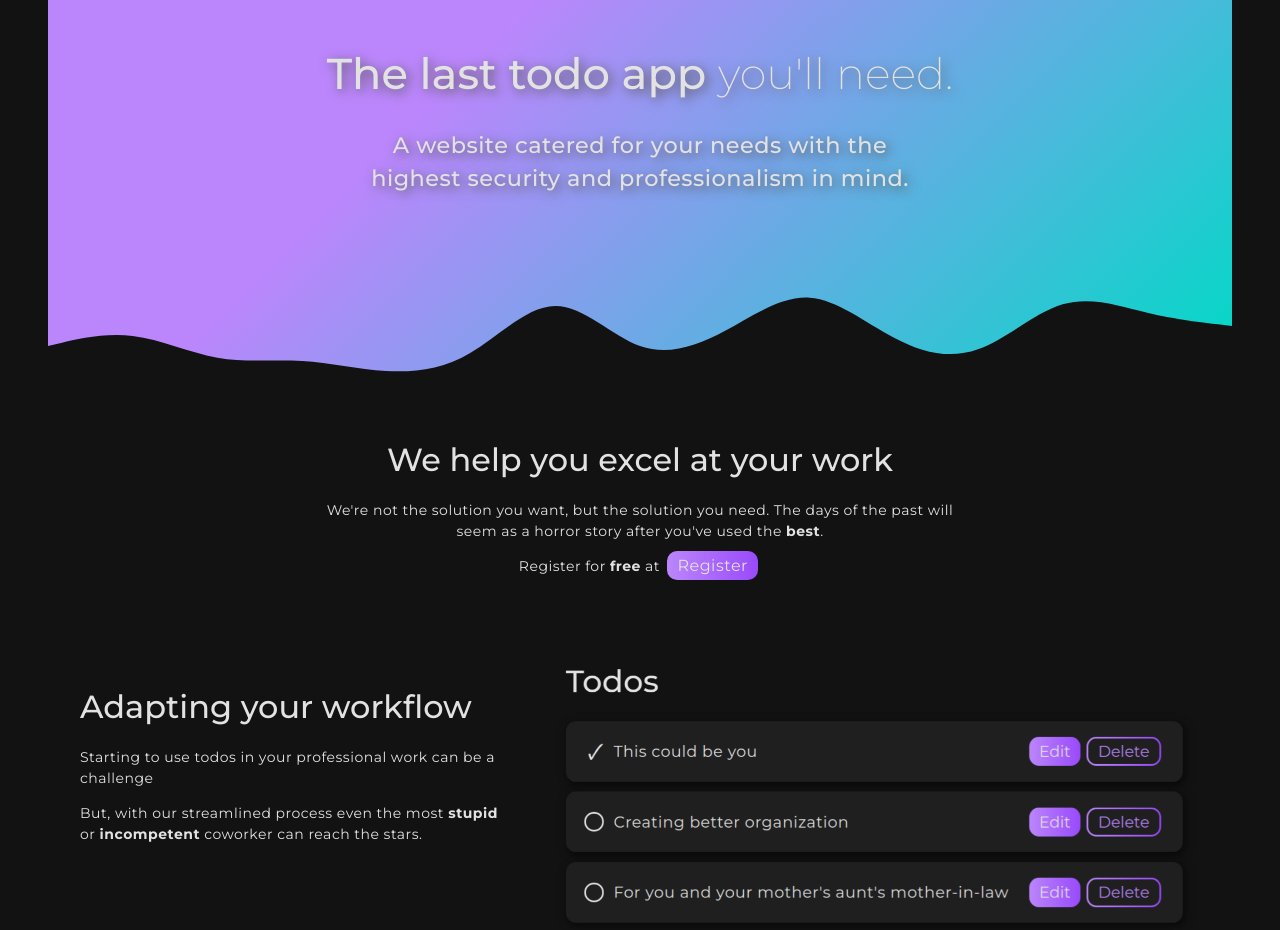
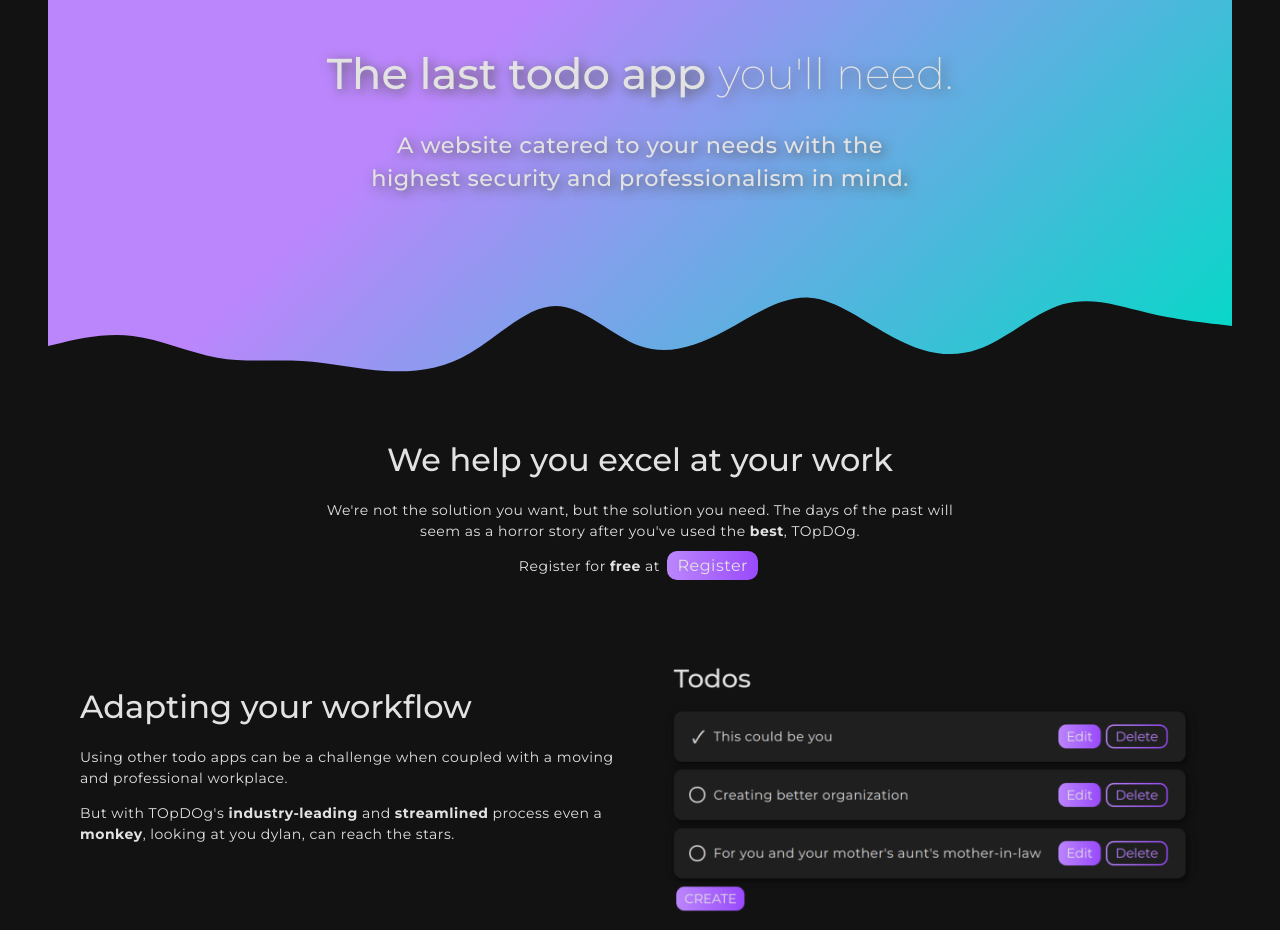
Before and after one commit to n3wsw3/todo-app-with-api-auth, a Nuxt app: page / in a window 1280 px wide. Shown: the part 240-1170 px from the top of the page. Built offline with nearby package versions, Linux system fonts and the light colour scheme.

Commit message:
Changed name of app

```diff
--- a/components/Nav/Bar.vue
+++ b/components/Nav/Bar.vue
@@ -1,6 +1,6 @@
 <template>
   <nav class="main-wrapper">
-    <RouterLink to="/" class="logo">Todo App</RouterLink>
+    <RouterLink to="/" class="logo">TOpDOg</RouterLink>
     <div>
       <ClientOnly v-if="auth">
         <RouterLink to="/todo">Todos</RouterLink>
--- a/pages/index.vue
+++ b/pages/index.vue
@@ -5,7 +5,7 @@
         <div class="hero-text">
           <h1>The last todo app <span>you'll need.</span></h1>
           <p>
-            A website catered for your needs with the highest security and
+            A website catered to your needs with the highest security and
             professionalism in mind.
           </p>
         </div>
@@ -26,7 +26,8 @@
       <h1 class="center">We help you excel at your work</h1>
       <p class="smol center">
         We're not the solution you want, but the solution you need. The days of
-        the past will seem as a horror story after you've used the <b>best</b>.
+        the past will seem as a horror story after you've used the <b>best</b>,
+        TOpDOg.
       </p>
       <p class="smol center">
         Register for <b>free</b> at
@@ -37,12 +38,13 @@
       <div>
         <h1>Adapting your workflow</h1>
         <p>
-          Starting to use todos in your professional work can be a challenge
+          Using other todo apps can be a challenge when coupled with a moving
+          and professional workplace.
         </p>
         <p>
-          But, with our streamlined process even the most <b>stupid</b> or
-          <b>incompetent</b>
-          coworker can reach the stars.
+          But with TOpDOg's
+          <b>industry-leading</b> and <b>streamlined</b> process even a
+          <b>monkey</b>, looking at you dylan, can reach the stars.
         </p>
       </div>
       <div>
@@ -132,6 +134,7 @@ export default {
   > div {
     margin: 0.5em;
     padding: 1em;
+    flex: 1;
     > img {
       width: 100%;
       height: auto;
```
